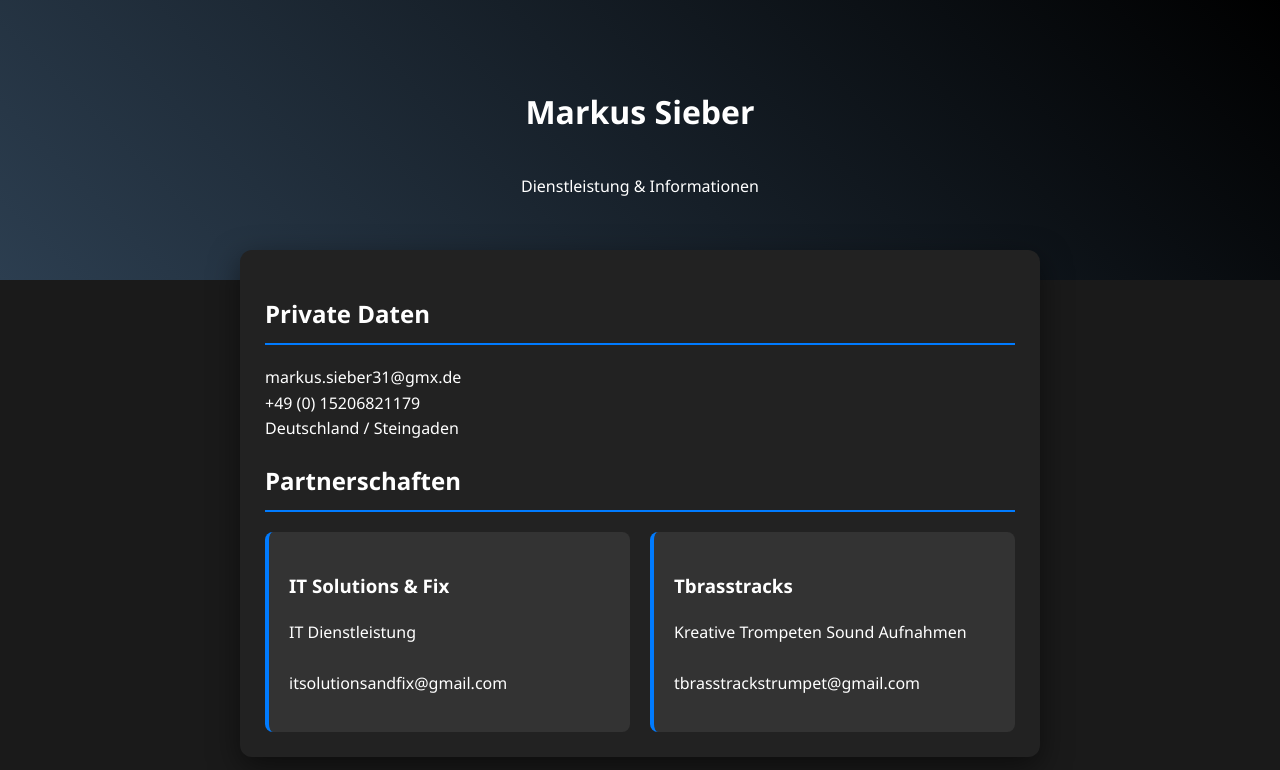
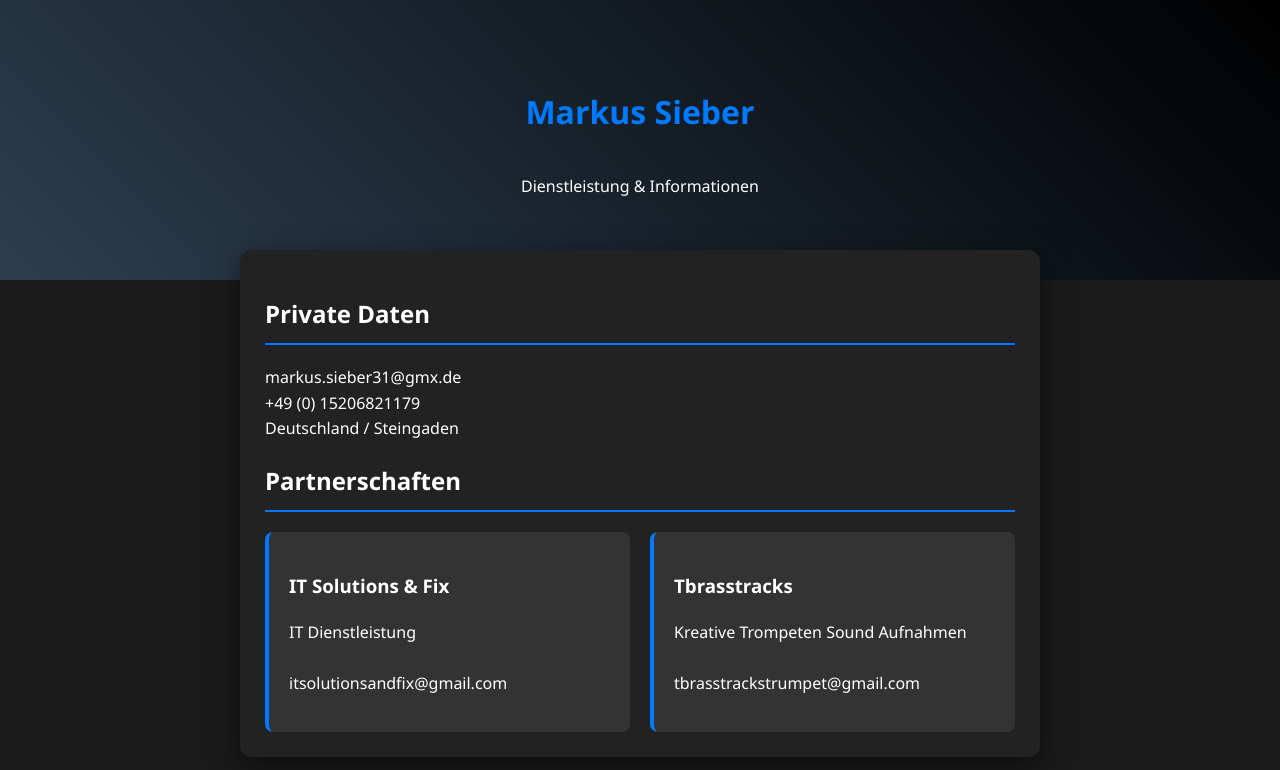
Before and after one commit to Tbrasstracks/Markus-Sieber, a plain HTML site: page index.html in a window 1280 px wide. Drawn offline with Linux system fonts and the light colour scheme.

Commit message:
Change header text color to blue

```diff
--- a/index.html
+++ b/index.html
@@ -13,6 +13,7 @@
         .box { background: #333; padding: 20px; border-radius: 8px; border-left: 4px solid #007bff; transition: transform 0.2s; }
         .box:hover { transform: translateY(-5px); }
         .contact-info { word-wrap: break-word; }
+    header h1 { color: #007bff; }
     </style>
 </head>
 <body>
```
